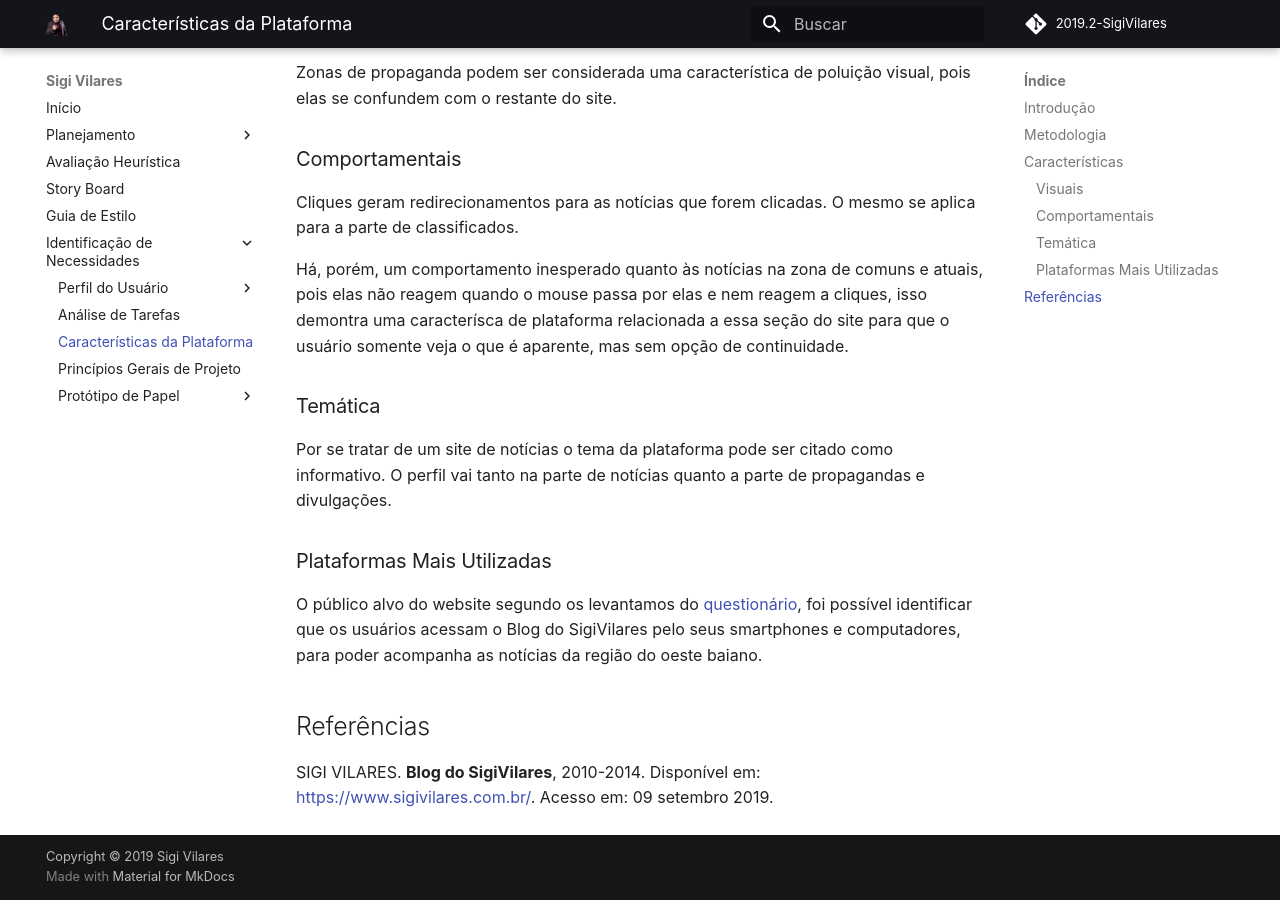
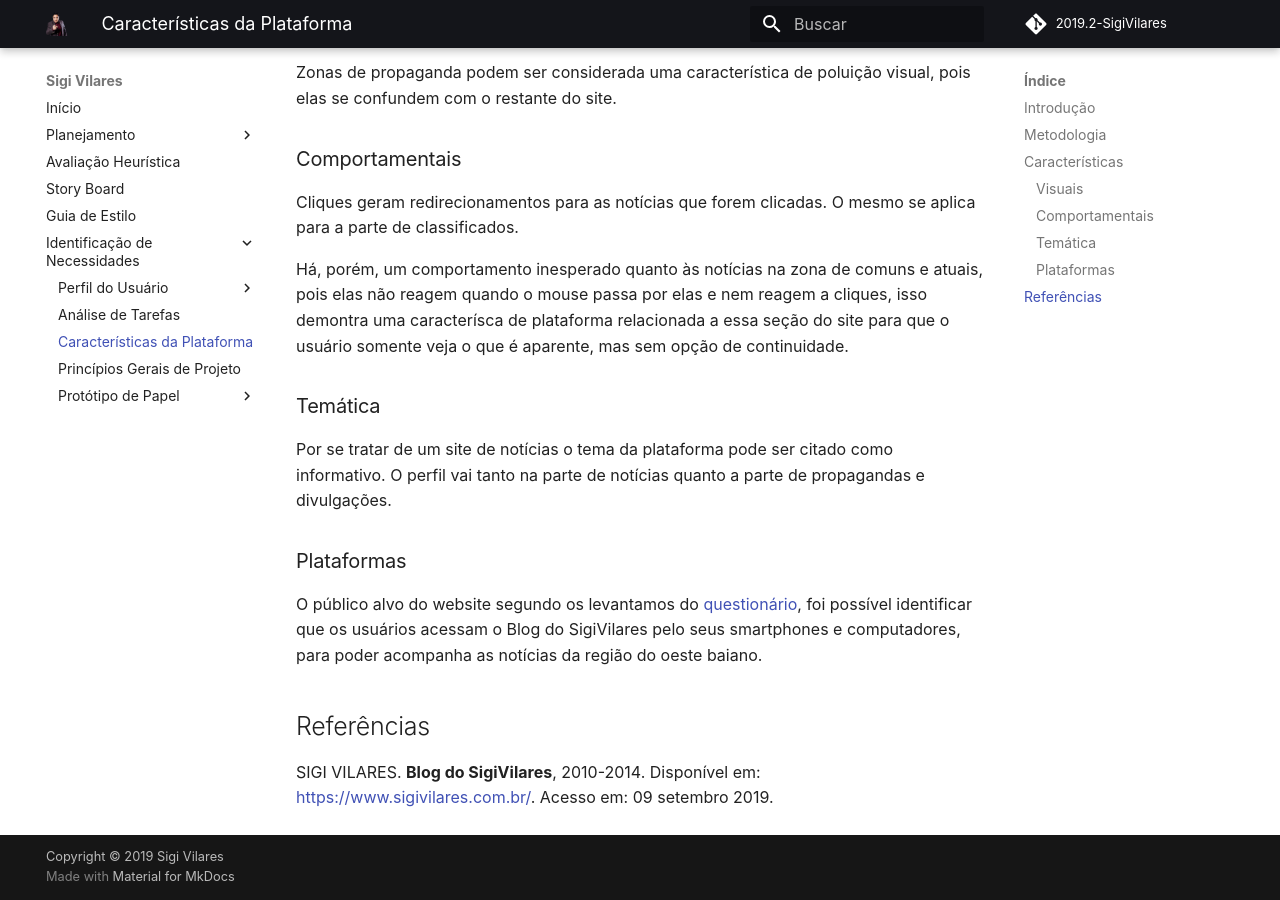
Before and after one commit to Wictorgirardi/2019.2-SigiVilares, an MkDocs documentation site: the page built from docs/identificacao_de_necessidades/CaracteristicasDaPlataforma.md, in a window 1280 px wide and 900 px high, scrolled down 619 px. Built offline with MkDocs 1.6.1 and Material for MkDocs 9.7.7, drawn with Linux system fonts in a browser that asks for light colours; some web fonts are replaced; comment, search, counter and statistics services are not loaded.

Commit message:
corrigo pequeno erro de formatação

```diff
--- a/docs/identificacao_de_necessidades/CaracteristicasDaPlataforma.md
+++ b/docs/identificacao_de_necessidades/CaracteristicasDaPlataforma.md
@@ -26,7 +26,7 @@ Há, porém, um comportamento inesperado quanto às notícias na zona de comuns
 
 Por se tratar de um site de notícias o tema da plataforma pode ser citado como informativo. O perfil vai tanto na parte de notícias quanto a parte de propagandas e divulgações.
 
-### Plataformas Mais Utilizadas
+### Plataformas
 
 O público alvo do website segundo os levantamos do [questionário](https://interacao-humano-computador.github.io/2019.2-SigiVilares/identificacao_de_necessidades/perfil_do_usuario/Questionario/#fluxo-de-usuario-que-tem-relacao-com-a-aplicacao), foi possível identificar que os usuários acessam o Blog do SigiVilares pelo seus smartphones e computadores, para poder acompanha as notícias da região do oeste baiano.
 
```
